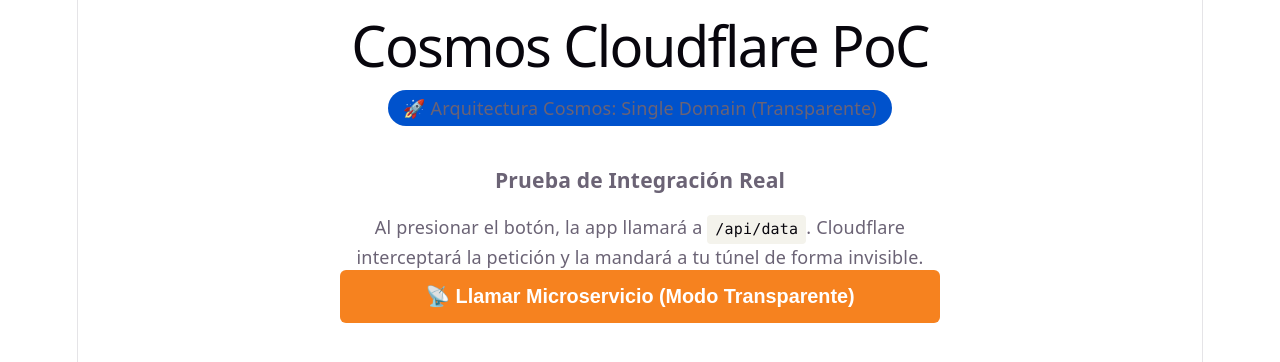
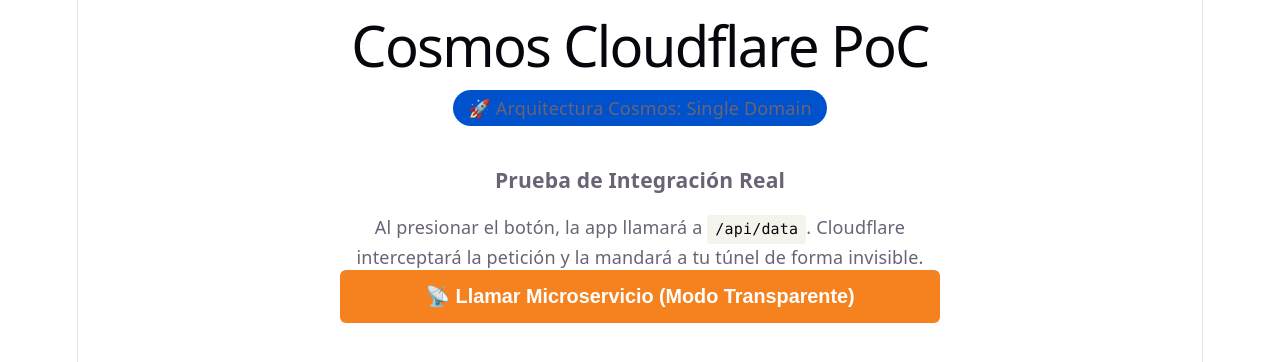
Before and after one commit to didierymartinez/poc-frontdoor, a React (Vite) app in the folder front/contabilidad/: page / in a window 1280 px wide. Shown: the top 362 px of the page. Built offline with nearby package versions, Linux system fonts and the light colour scheme.

Commit message:
Fix error handling message and update UI text in App component

```diff
--- a/front/contabilidad/src/App.jsx
+++ b/front/contabilidad/src/App.jsx
@@ -40,7 +40,7 @@
     <div className="container">
       <h1>Cosmos Cloudflare PoC</h1>
       <div className="status-badge" style={{ background: '#0052cc', padding: '5px 15px', borderRadius: '20px', display: 'inline-block', marginBottom: '20px' }}>
-        🚀 Arquitectura Cosmos: Single Domain (Transparente)
+        🚀 Arquitectura Cosmos: Single Domain
       </div>
 
       <div className="card" style={{ textAlign: 'center', maxWidth: '600px', margin: '0 auto' }}>
```
